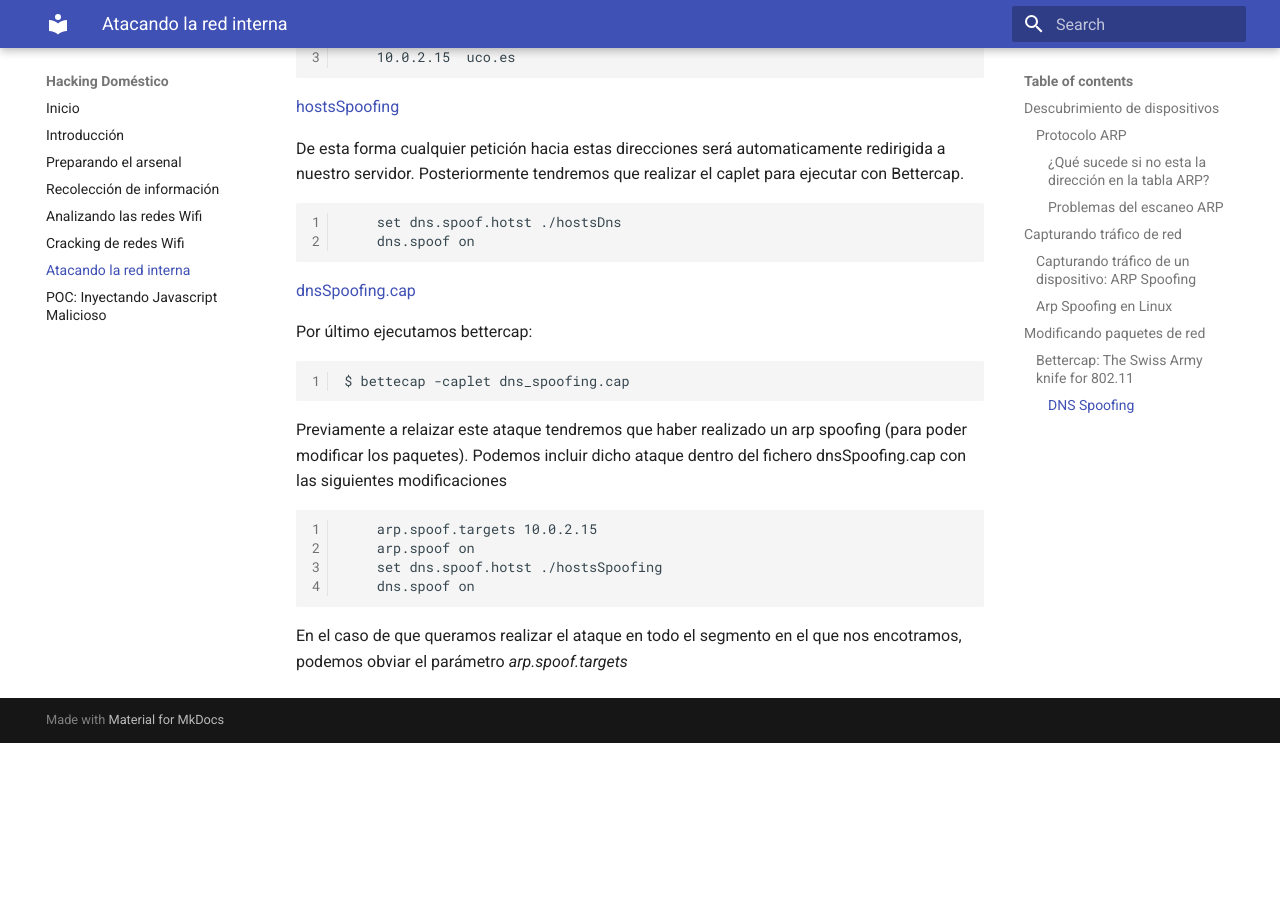
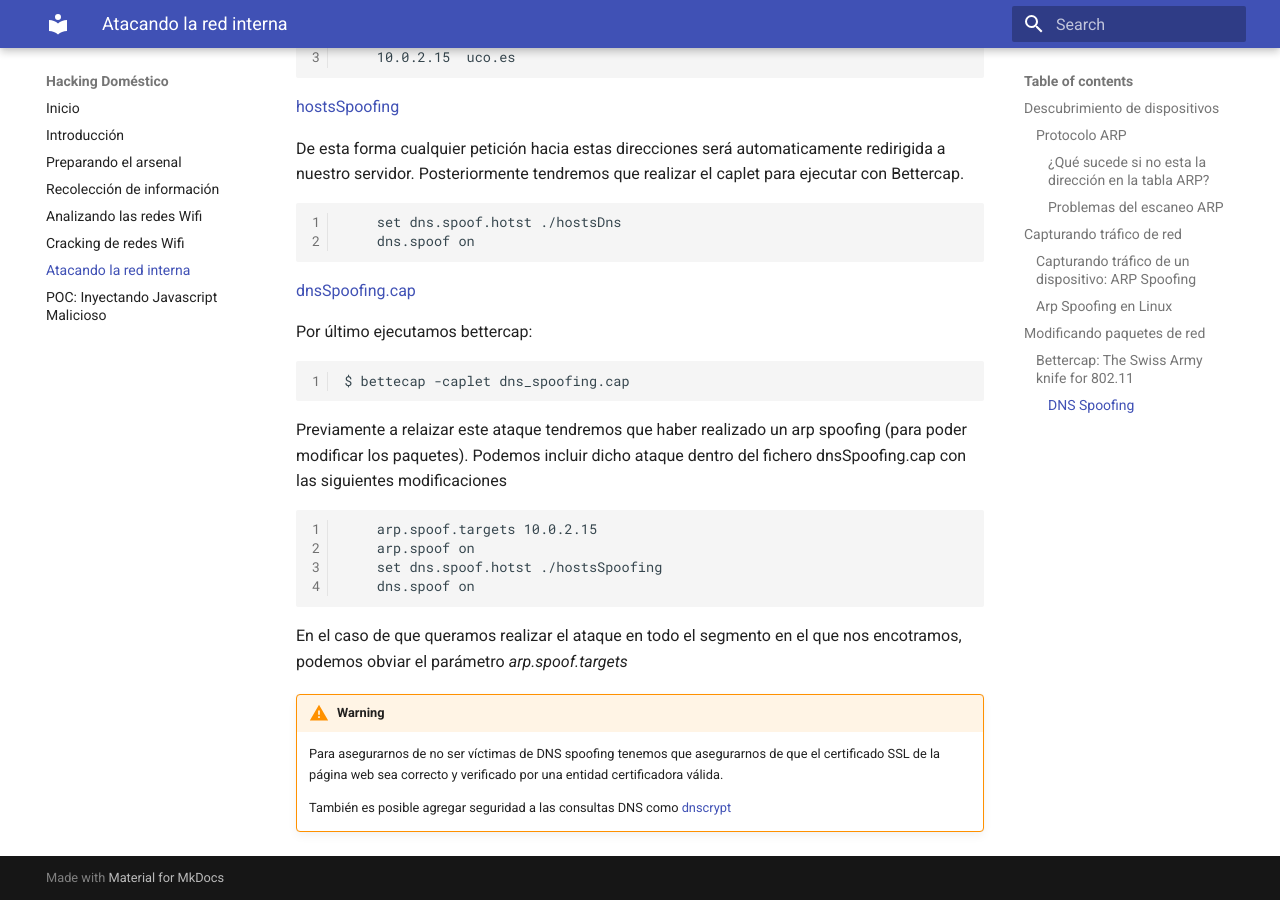
Before and after one commit to hromero99/Seguridad-en-redes-dom-sticas, an MkDocs documentation site: the page built from Documentation/docs/networkAttack.md, in a window 1280 px wide and 900 px high, scrolled down 6165 px. Built offline with MkDocs 1.6.1 and Material for MkDocs 9.7.7, drawn with Linux system fonts in a browser that asks for light colours; before the commit the page ends 6908 px from its top, so only the background shows below that.

Commit message:
Added info and warning box

````diff
--- a/Documentation/docs/networkAttack.md
+++ b/Documentation/docs/networkAttack.md
@@ -174,3 +174,8 @@ Previamente a relaizar este ataque tendremos que haber realizado un arp spoofing
 
 ```
 En el caso de que queramos realizar el ataque en todo el segmento en el que nos encotramos, podemos obviar el parámetro _arp.spoof.targets_
+
+!!!warning
+    Para asegurarnos de no ser víctimas de DNS spoofing tenemos que asegurarnos de que el certificado SSL de la página web sea correcto y verificado por una entidad certificadora válida.
+
+    También es posible agregar seguridad a las consultas DNS como [dnscrypt](https://www.opendns.com/about/innovations/dnscrypt/)
````
Also changed, not shown: Documentation/docs/javascript.md (+4 -0 lines), Documentation/docs/raspberry.md (+4 -0 lines), Documentation/docs/vulnerabilities.md (+3 -0 lines).
